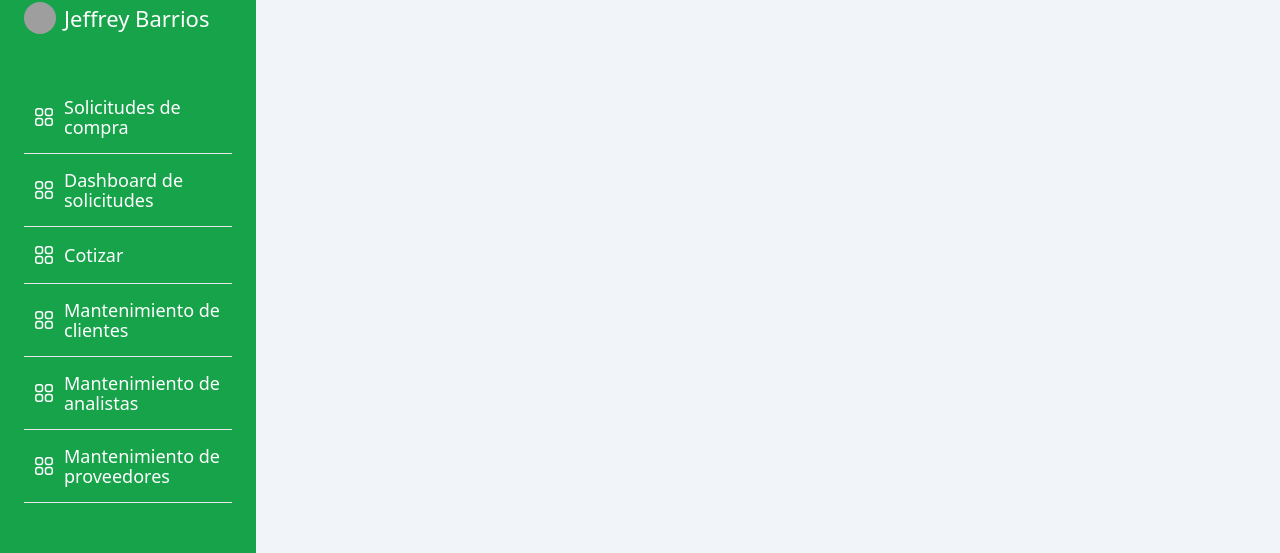
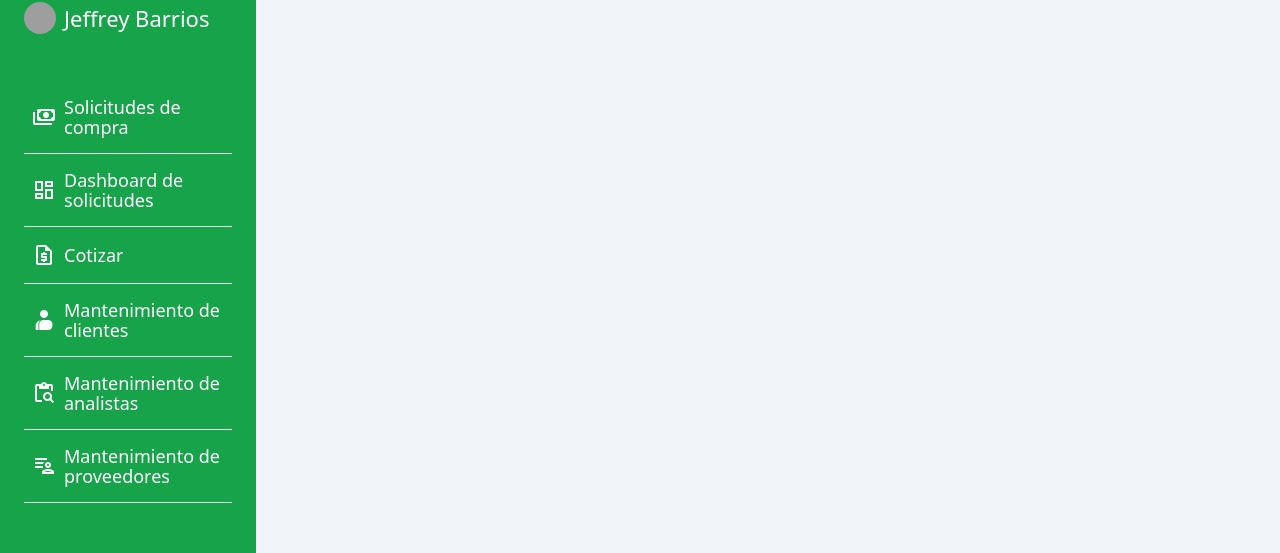
Before and after one commit to EnriqueRayo-Dev/IMSA_Frontend, an Angular app in the folder IMSA_Frontend_App/: page /dashboard in a window 1280 px wide. Shown: the part 150-703 px from the top of the page. Built offline with nearby package versions, Linux system fonts and the light colour scheme; grey boxes are pictures that could not be loaded.

Commit message:
Se agregan iconos de google fonts

```diff
--- a/IMSA_Frontend_App/src/app/Shared/sidemenu/sidemenu.component.html
+++ b/IMSA_Frontend_App/src/app/Shared/sidemenu/sidemenu.component.html
@@ -19,18 +19,20 @@
 
 @for (item of meniUtems; track $index) {
   <a [routerLink]="item.path"
-           routerLinkActive="" href="#"
      (click)="onMenuItemClick()"
      class="w-full px-2 inline-flex space-x-2 items-center border-b py-3 hover:bg-white/5 transition ease-linear duration-150">
-            <div>
-                <svg xmlns="http://www.w3.org/2000/svg" fill="none" viewBox="0 0 24 24" stroke-width="1.5" stroke="currentColor" class="w-6 h-6 text-white">
-                    <path stroke-linecap="round" stroke-linejoin="round" d="M3.75 6A2.25 2.25 0 016 3.75h2.25A2.25 2.25 0 0110.5 6v2.25a2.25 2.25 0 01-2.25 2.25H6a2.25 2.25 0 01-2.25-2.25V6zM3.75 15.75A2.25 2.25 0 016 13.5h2.25a2.25 2.25 0 012.25 2.25V18a2.25 2.25 0 01-2.25 2.25H6A2.25 2.25 0 013.75 18v-2.25zM13.5 6a2.25 2.25 0 012.25-2.25H18A2.25 2.25 0 0120.25 6v2.25A2.25 2.25 0 0118 10.5h-2.25a2.25 2.25 0 01-2.25-2.25V6zM13.5 15.75a2.25 2.25 0 012.25-2.25H18a2.25 2.25 0 012.25 2.25V18A2.25 2.25 0 0118 20.25h-2.25A2.25 2.25 0 0113.5 18v-2.25z" />
-                  </svg>
-            </div>
+
+    <!-- Icono dinámico de Google Fonts Icons -->
+    <span class="material-symbols-outlined text-white">
+      {{ item.data?.['icon'] || 'help_outline' }}
+    </span>
+
     <div class="flex flex-col">
-                <span class="text-lg leading-5 text-white">{{item.title}}</span>
+      <span class="text-lg leading-5 text-white">{{ item.title }}</span>
     </div>
   </a>
 }
+
+
     </div>
  </div>
--- a/IMSA_Frontend_App/src/app/Shared/sidemenu/sidemenu.component.ts
+++ b/IMSA_Frontend_App/src/app/Shared/sidemenu/sidemenu.component.ts
@@ -35,7 +35,7 @@ export class SidemenuComponent implements OnInit {
   public meniUtems = routes
     .map((route) => route.children ?? [])
     .flat()
-    .filter((route) => route && route.path)
+    .filter((route) => route && route.path && route.data?.['icon'])
 
   public navigate(url: any) {
     if (url && url.path)
--- a/IMSA_Frontend_App/src/app/app.routes.ts
+++ b/IMSA_Frontend_App/src/app/app.routes.ts
@@ -13,32 +13,38 @@ export const routes: Routes = [
                 path: 'solicitudes-de-compra',
                 title: 'Solicitudes de compra',
                 canActivate:[solicitudesGuardGuard],
-                loadChildren: () => import('./solicitudes-de-compra/ordenes-de-compra.route').then((m) => m.ordenesCompraRoute)
+                loadChildren: () => import('./solicitudes-de-compra/ordenes-de-compra.route').then((m) => m.ordenesCompraRoute),
+                 data: { icon: 'payments' }
             },
             {
                 path: 'dashboard-de-solicitudes',
                 title: 'Dashboard de solicitudes',
-                loadChildren: () => import('./dashboard-solicitudes/dashboard-solicitudes.route').then((m) => m.dashboardSolicitudesRoute)
+                loadChildren: () => import('./dashboard-solicitudes/dashboard-solicitudes.route').then((m) => m.dashboardSolicitudesRoute),
+                data: { icon: 'dashboard' }
             },
              {
                 path: 'cotizador',
                 title: 'Cotizar',
-                loadChildren: () => import('./cotizador/cotizador.route').then((m) => m.cotizadorRoute)
+                loadChildren: () => import('./cotizador/cotizador.route').then((m) => m.cotizadorRoute),
+                 data: { icon: 'request_quote' }
             },
             {
                 path: 'mantenimiento-clientes',
                 title: 'Mantenimiento de clientes',
-                loadChildren: () => import('./solicitudes-de-compra/ordenes-de-compra.route').then((m) => m.ordenesCompraRoute)
+                loadChildren: () => import('./solicitudes-de-compra/ordenes-de-compra.route').then((m) => m.ordenesCompraRoute),
+                 data: { icon: 'contacts_product' }
             },
             {
                 path: 'mantenimiento-analistas',
                 title: 'Mantenimiento de analistas',
-                loadChildren: () => import('./solicitudes-de-compra/ordenes-de-compra.route').then((m) => m.ordenesCompraRoute)
+                loadChildren: () => import('./solicitudes-de-compra/ordenes-de-compra.route').then((m) => m.ordenesCompraRoute),
+                 data: { icon: 'content_paste_search' }
             },
             {
                 path: 'mantenimiento-proveedores',
                 title: 'Mantenimiento de proveedores',
-                loadChildren: () => import('./solicitudes-de-compra/ordenes-de-compra.route').then((m) => m.ordenesCompraRoute)
+                loadChildren: () => import('./solicitudes-de-compra/ordenes-de-compra.route').then((m) => m.ordenesCompraRoute),
+                 data: { icon: 'patient_list' }
             },
             {
                 path: '',
--- a/IMSA_Frontend_App/src/index.html
+++ b/IMSA_Frontend_App/src/index.html
@@ -8,6 +8,8 @@
   <link rel="icon" type="image/x-icon" href="favicon.ico">
   <link href="https://fonts.googleapis.com/css2?family=Roboto:wght@300;400;500&display=swap" rel="stylesheet">
   <link href="https://fonts.googleapis.com/icon?family=Material+Icons" rel="stylesheet">
+  <link href="https://fonts.googleapis.com/css2?family=Material+Symbols+Outlined" rel="stylesheet" />
+
 </head>
 <body class="mat-typography">
   <app-root></app-root>
```
Lines whose indentation alone changed are shown as unchanged.
